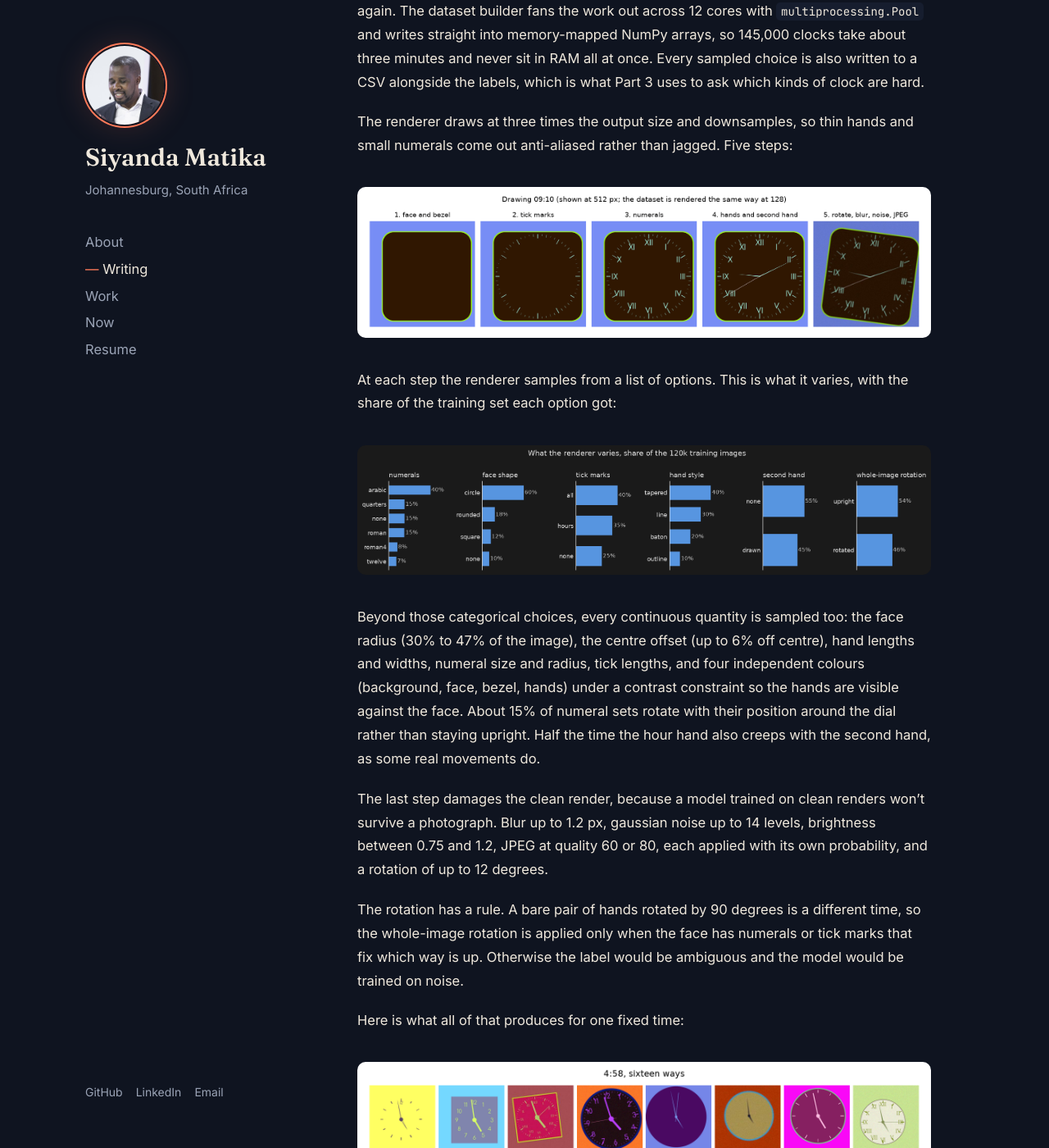
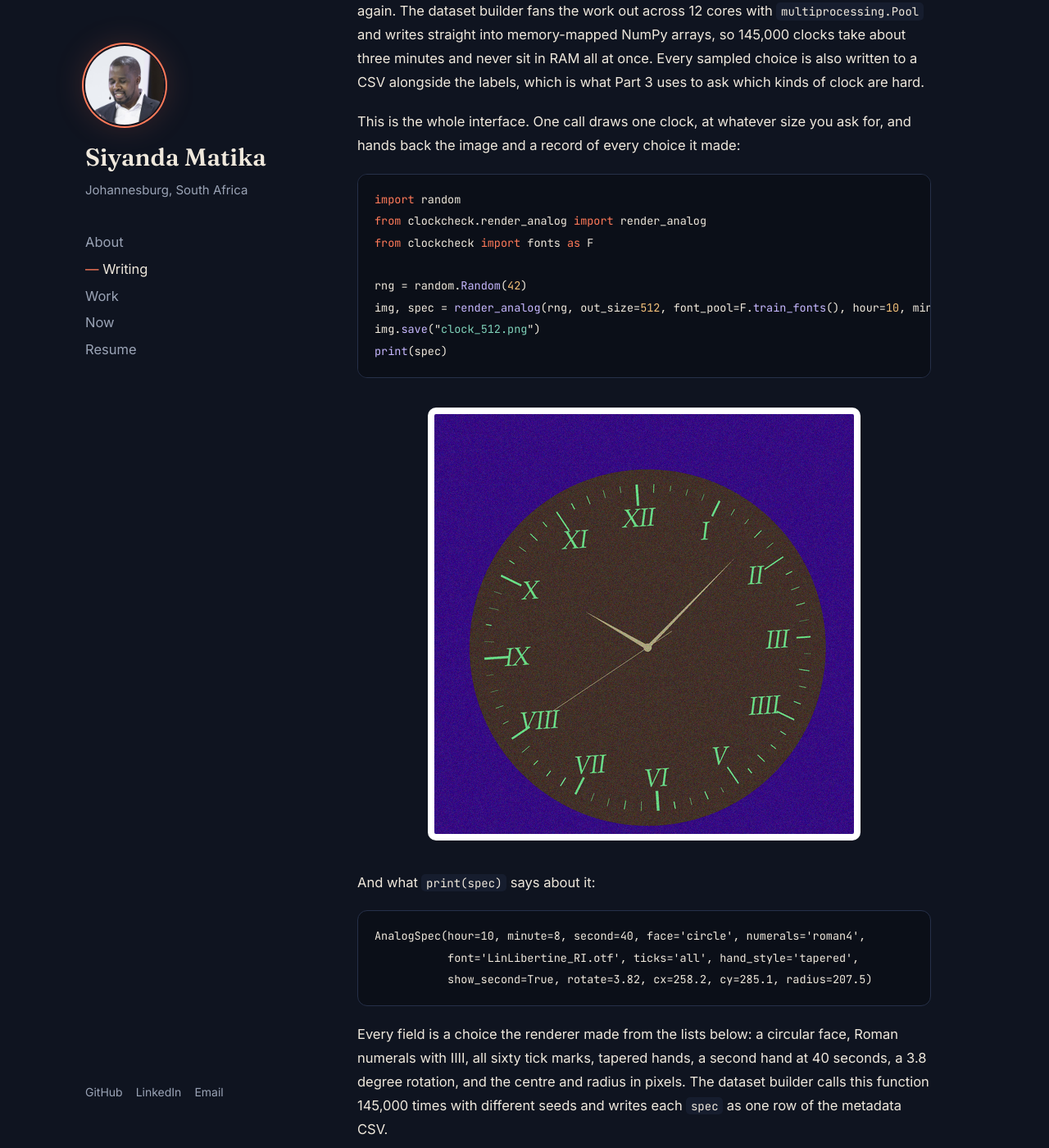
Before and after one commit to matikasiyanda/matikasiyanda.github.io, a Jekyll site: the page built from _posts/2026-09-15-clocks-part-1-data.md, in a window 1280 px wide and 1400 px high, scrolled down 3610 px. Shown: the whole window at 82% size. Built offline with Jekyll 4.4.1, drawn with Linux system fonts in a browser that asks for light colours; comment, search, counter and statistics services are not loaded; some of the changed text lies outside the part shown.

Commit message:
Part 1: renderer snippet with its output

````diff
--- a/_posts/2026-09-15-clocks-part-1-data.md
+++ b/_posts/2026-09-15-clocks-part-1-data.md
@@ -129,6 +129,36 @@ writes straight into memory-mapped NumPy arrays, so 145,000 clocks take
 about three minutes and never sit in RAM all at once. Every sampled choice
 is also written to a CSV alongside the labels, which is what Part 3 uses to
 ask which kinds of clock are hard.
+
+This is the whole interface. One call draws one clock, at whatever size
+you ask for, and hands back the image and a record of every choice it made:
+
+```python
+import random
+from clockcheck.render_analog import render_analog
+from clockcheck import fonts as F
+
+rng = random.Random(42)
+img, spec = render_analog(rng, out_size=512, font_pool=F.train_fonts(), hour=10, minute=8)
+img.save("clock_512.png")
+print(spec)
+```
+
+![One clock rendered at 512 px by the snippet above](/assets/clocks/snippet_clock.png){: .no-invert}
+
+And what `print(spec)` says about it:
+
+```
+AnalogSpec(hour=10, minute=8, second=40, face='circle', numerals='roman4',
+           font='LinLibertine_RI.otf', ticks='all', hand_style='tapered',
+           show_second=True, rotate=3.82, cx=258.2, cy=285.1, radius=207.5)
+```
+
+Every field is a choice the renderer made from the lists below: a circular
+face, Roman numerals with IIII, all sixty tick marks, tapered hands, a second
+hand at 40 seconds, a 3.8 degree rotation, and the centre and radius in
+pixels. The dataset builder calls this function 145,000 times with different
+seeds and writes each `spec` as one row of the metadata CSV.
 
 The renderer draws at three times the output size and downsamples, so thin
 hands and small numerals come out anti-aliased rather than jagged. Five
````
Also changed, not shown: assets/clocks/snippet_clock.png (added).
